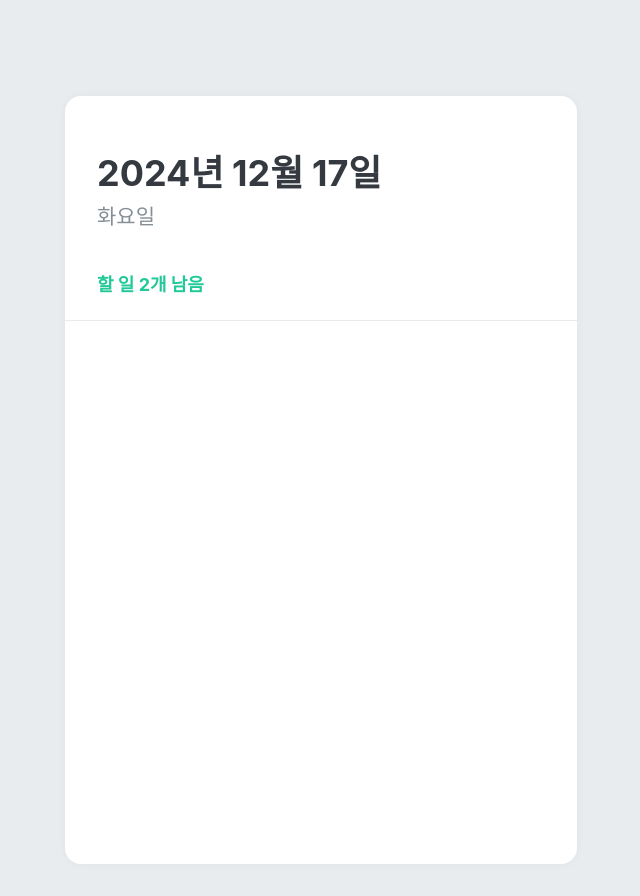
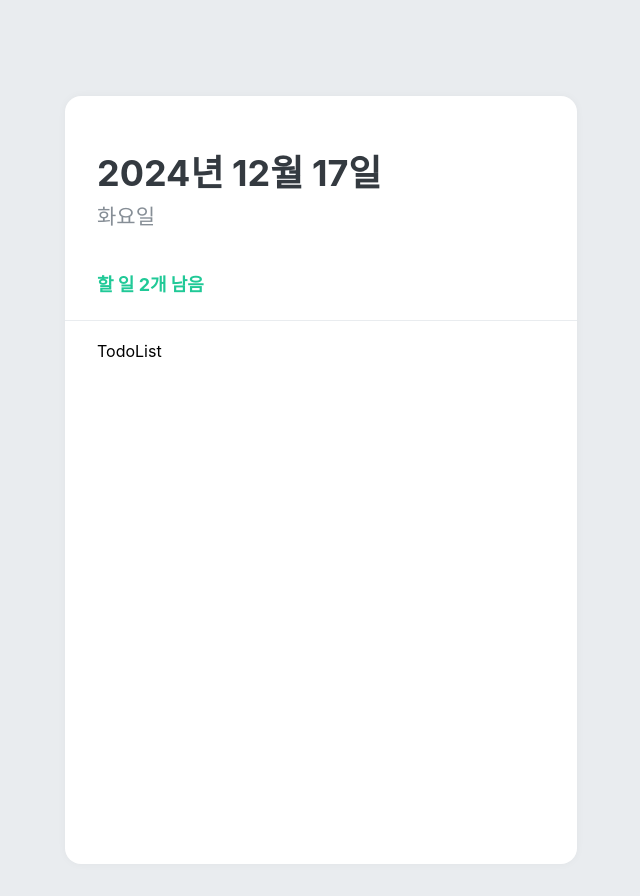
Before and after one commit to Suhyxn/todolist, a React (Create React App) app: page / in a window 1280 px wide. Shown: the whole page, without its empty margins (319-959 px from the left). Built offline with nearby package versions, Linux system fonts and the light colour scheme.

Commit message:
feat: Create TodoList.js

```diff
--- a/src/App.js
+++ b/src/App.js
@@ -1,6 +1,7 @@
 import { createGlobalStyle } from "styled-components";
 import TodoTemplate from "./components/TodoTemplate";
 import TodoHead from "./components/TodoHead";
+import TodoList from "./components/TodoList";
 
 const GlobalStyle = createGlobalStyle`
   body {
@@ -14,6 +15,7 @@
       <GlobalStyle />
       <TodoTemplate>
         <TodoHead />
+        <TodoList />
       </TodoTemplate>
     </>
   );
--- /dev/null
+++ b/src/components/TodoList.js
@@ -0,0 +1,15 @@
+import React from "react";
+import styled from "styled-components";
+
+const TodoListBlock = styled.div`
+  flex: 1;
+  padding: 20px 32px;
+  padding bottom: 48px;
+  overflow-y: auto;
+`;
+
+function TodoList() {
+  return <TodoListBlock>TodoList</TodoListBlock>;
+}
+
+export default TodoList;
```
